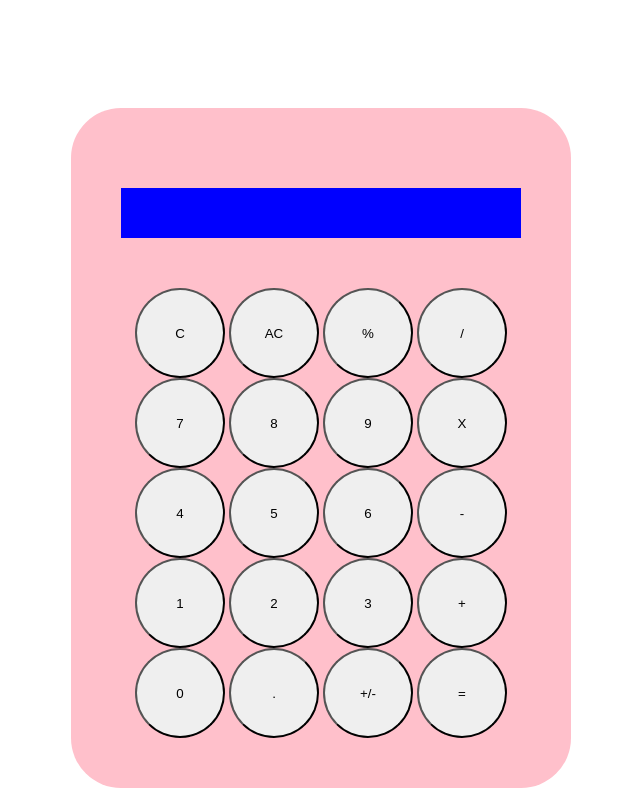
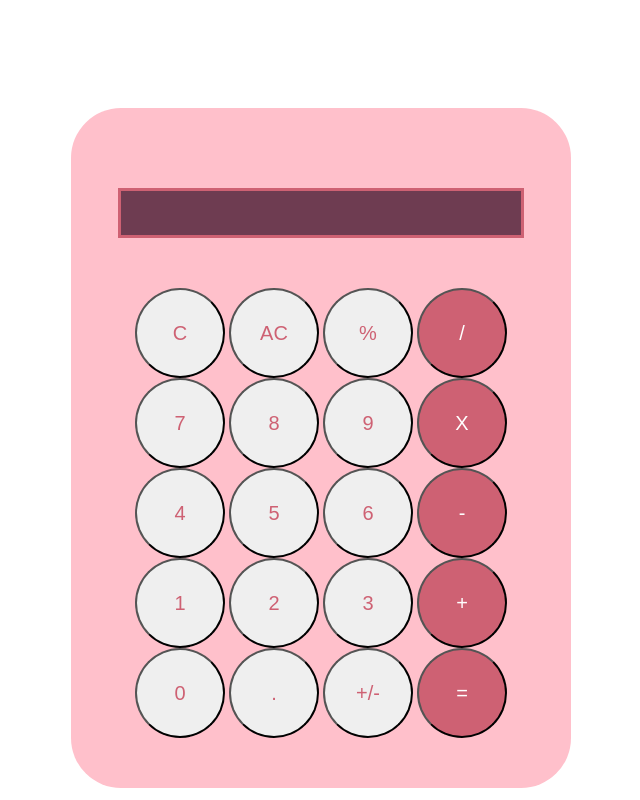
Before and after one commit to ashleyd3391/Project-Calculator, a plain HTML site: page index.html in a window 1280 px wide. Shown: the whole page, without its empty margins (319-959 px from the left). Drawn offline with Linux system fonts and the light colour scheme.

```diff
--- a/styles.css
+++ b/styles.css
@@ -17,10 +17,15 @@
 
 .calcScreen{
     display: flex;
-    background-color: blue;
+    background-color: rgb(110, 60, 81);
     height: 80px;
     width: 400px;
     margin-bottom: 50px;
+    font-size: 40px;
+    justify-content: end;
+    color: white;
+    border-style: solid;
+    border-color:  rgb(206, 97, 115);;
 }
 
 .calcNumbers{
@@ -41,5 +46,12 @@
     height: 90px;
     width: 90px;
     border-radius: 100px;
+    font-size: 20px;
+    color: rgb(206, 97, 115);
 
 }
+
+#divide, #times, #minus, #plus, #equal{
+    background-color: rgb(206, 97, 115);
+    color: white;
+}
```
